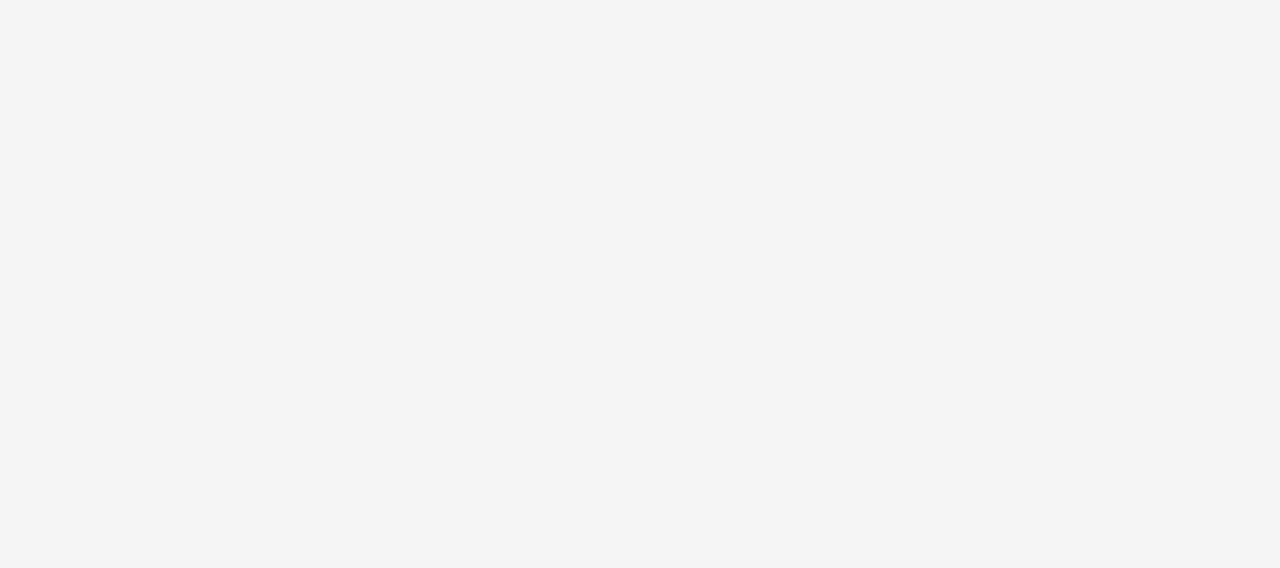
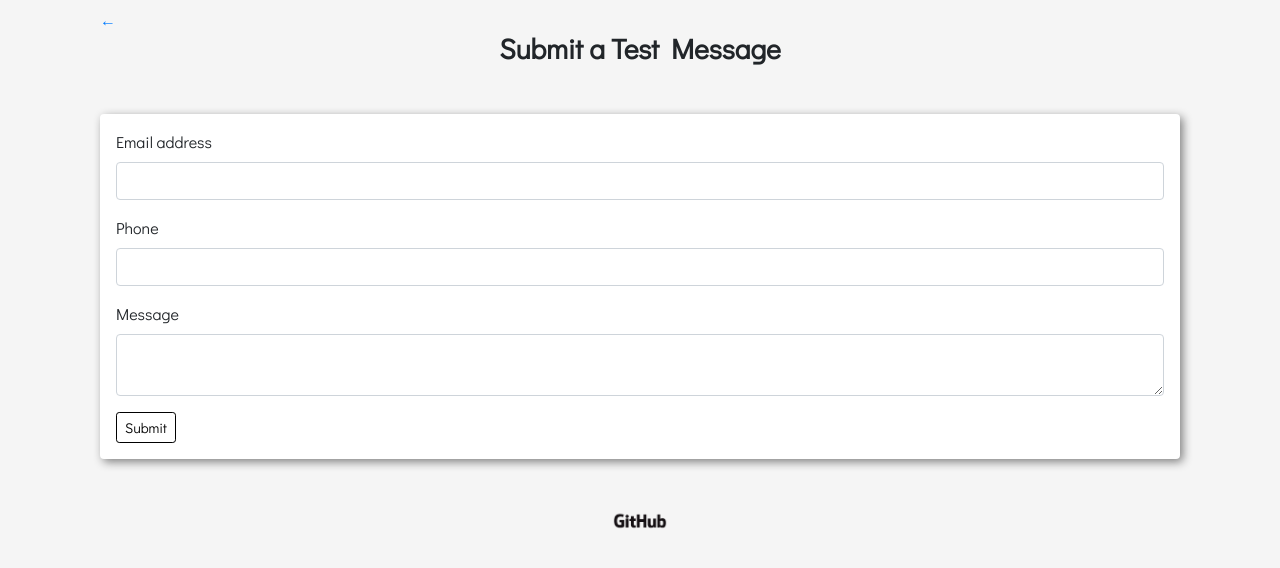
Before and after one commit to nick-ramsay/application-portal, a React (Create React App) app in the folder client/: page /test-message in a window 1280 px wide. Shown: the top 568 px of the page. Built offline with nearby package versions, Linux system fonts and the light colour scheme.

Commit message:
Added now pages for home page and test messages

```diff
--- a/client/src/App.js
+++ b/client/src/App.js
@@ -3,13 +3,17 @@ import { BrowserRouter as Router, Route, Switch } from "react-router-dom";
 import './App.css';
 
 import Home from './pages/Home/Home';
+import Login from './pages/Login/Login';
+import TestMessage from './pages/TestMessage/TestMessage';
 
 function App() {
   return (
     <Router>
       <div>
         <Switch>
+          <Route exact path="/login" component={Login} />
           <Route exact path="/" component={Home} />
+          <Route exact path="/test-message" component={TestMessage} />
         </Switch>
       </div>
     </Router>
--- a/client/src/pages/Home/Home.js
+++ b/client/src/pages/Home/Home.js
@@ -9,22 +9,10 @@ class Home extends Component {
             <div>
                 <div className="container">
                     <div className="col-md-12 mt-2">
-                        <h3 className="text-center mb-5"><strong>Welcome to the Communication Portal</strong></h3>
-                        <form className="login-form p-3">
-                            <h6 className="text-center"><strong>Login</strong></h6>
-                            <div className="form-group">
-                                <label for="exampleInputEmail1">Email address</label>
-                                <input type="email" className="form-control" id="exampleInputEmail1" aria-describedby="emailHelp" />
-                            </div>
-                            <div className="form-group">
-                                <label for="exampleInputPassword1">Password</label>
-                                <input type="password" className="form-control" id="exampleInputPassword1" />
-                            </div>
-                            <button type="button" className="btn btn-sm">Submit</button>
-                        </form>
+                        <h3 className="text-center mb-5"><strong>Messages</strong></h3>
                     </div>
 
-                    <footer className="footer fixed-bottom">
+                    <footer className="footer mt-5">
                         <div className="container text-center">
                             <a href="https://github.com/nick-ramsay/application-portal" target="_blank" rel="noopener noreferrer"><img src={GithubLogo} alt="Github Logo" width="60px" /></a>
                         </div>
--- /dev/null
+++ b/client/src/pages/Login/Login.js
@@ -0,0 +1,39 @@
+import React, { Component } from "react";
+import "./style.css";
+import GithubLogo from "../../images/GitHub_Logo.png";
+
+class Login extends Component {
+
+    render() {
+        return (
+            <div>
+                <div className="container">
+                    <div className="col-md-12 mt-2">
+                        <h3 className="text-center mb-5"><strong>Welcome to the Communication Portal</strong></h3>
+                        <form className="login-form p-3">
+                            <h6 className="text-center"><strong>Login</strong></h6>
+                            <div className="form-group">
+                                <label for="exampleInputEmail1">Email address</label>
+                                <input type="email" className="form-control" id="exampleInputEmail1" aria-describedby="emailHelp" />
+                            </div>
+                            <div className="form-group">
+                                <label for="exampleInputPassword1">Password</label>
+                                <input type="password" className="form-control" id="exampleInputPassword1" />
+                            </div>
+                            <button type="button" className="btn btn-sm">Submit</button>
+                        </form>
+                    </div>
+                    <footer className="footer mt-5">
+                        <div className="container text-center">
+                            <a href="https://github.com/nick-ramsay/application-portal" target="_blank" rel="noopener noreferrer"><img src={GithubLogo} alt="Github Logo" width="60px" /></a>
+                        </div>
+                    </footer>
+
+                </div>
+            </div>
+        )
+    }
+
+}
+
+export default Login;
--- /dev/null
+++ b/client/src/pages/Login/style.css
@@ -0,0 +1,5 @@
+.login-form {
+    background-color: white;
+    border-radius: 4px;
+    box-shadow: 3px 3px 10px grey;
+}
--- /dev/null
+++ b/client/src/pages/TestMessage/TestMessage.js
@@ -0,0 +1,44 @@
+import React, { Component } from "react";
+import "./style.css";
+import GithubLogo from "../../images/GitHub_Logo.png";
+
+class TestMessage extends Component {
+
+    render() {
+        return (
+            <div>
+                <div className="container">
+                    <div className="col-md-12 mt-2">
+                        <a href="/">&#8592;</a>
+                        <h3 className="text-center mb-5"><strong>Submit a Test Message</strong></h3>
+                        <form className="login-form p-3">
+                            <div className="form-group">
+                                <label for="testEmail">Email address</label>
+                                <input type="email" className="form-control" id="testEmail" aria-describedby="testEmailHelp" />
+                            </div>
+                            <div className="form-group">
+                                <label for="testPhone">Phone</label>
+                                <input type="phone" className="form-control" id="testPhone" aria-describedby="testPhoneHelp" />
+                            </div>
+                            <div className="form-group">
+                                <label for="testMessage">Message</label>
+                                <textarea className="form-control" id="testMessage" />
+                            </div>
+                            <button type="button" className="btn btn-sm">Submit</button>
+                        </form>
+                    </div>
+                </div>
+
+                <footer className="footer mt-5">
+                    <div className="container text-center">
+                        <a href="https://github.com/nick-ramsay/application-portal" target="_blank" rel="noopener noreferrer"><img src={GithubLogo} alt="Github Logo" width="60px" /></a>
+                    </div>
+                </footer>
+
+            </div>
+        )
+    }
+
+}
+
+export default TestMessage;
--- /dev/null
+++ b/client/src/pages/TestMessage/style.css
@@ -0,0 +1,5 @@
+.login-form {
+    background-color: white;
+    border-radius: 4px;
+    box-shadow: 3px 3px 10px grey;
+}
```
